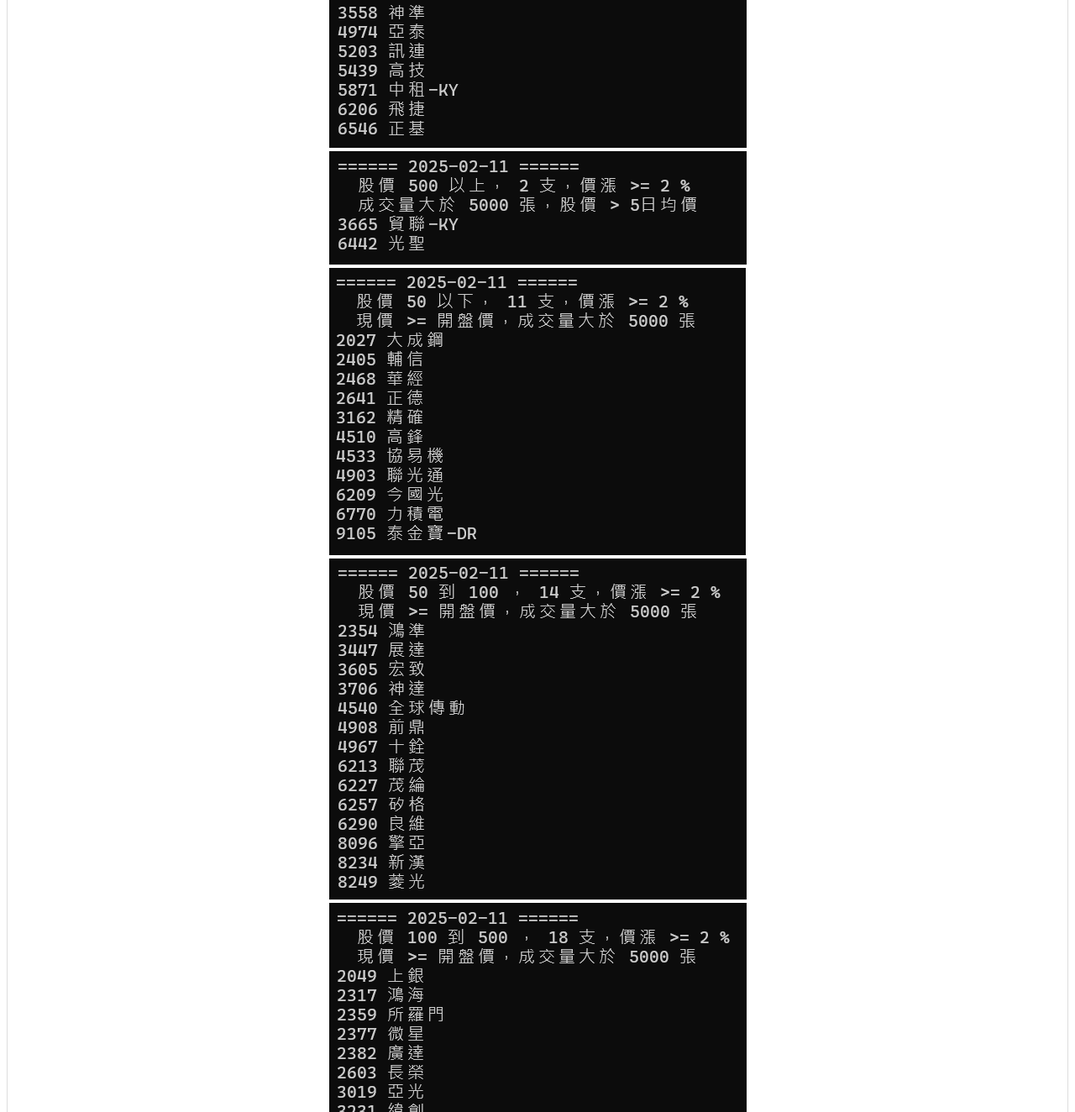
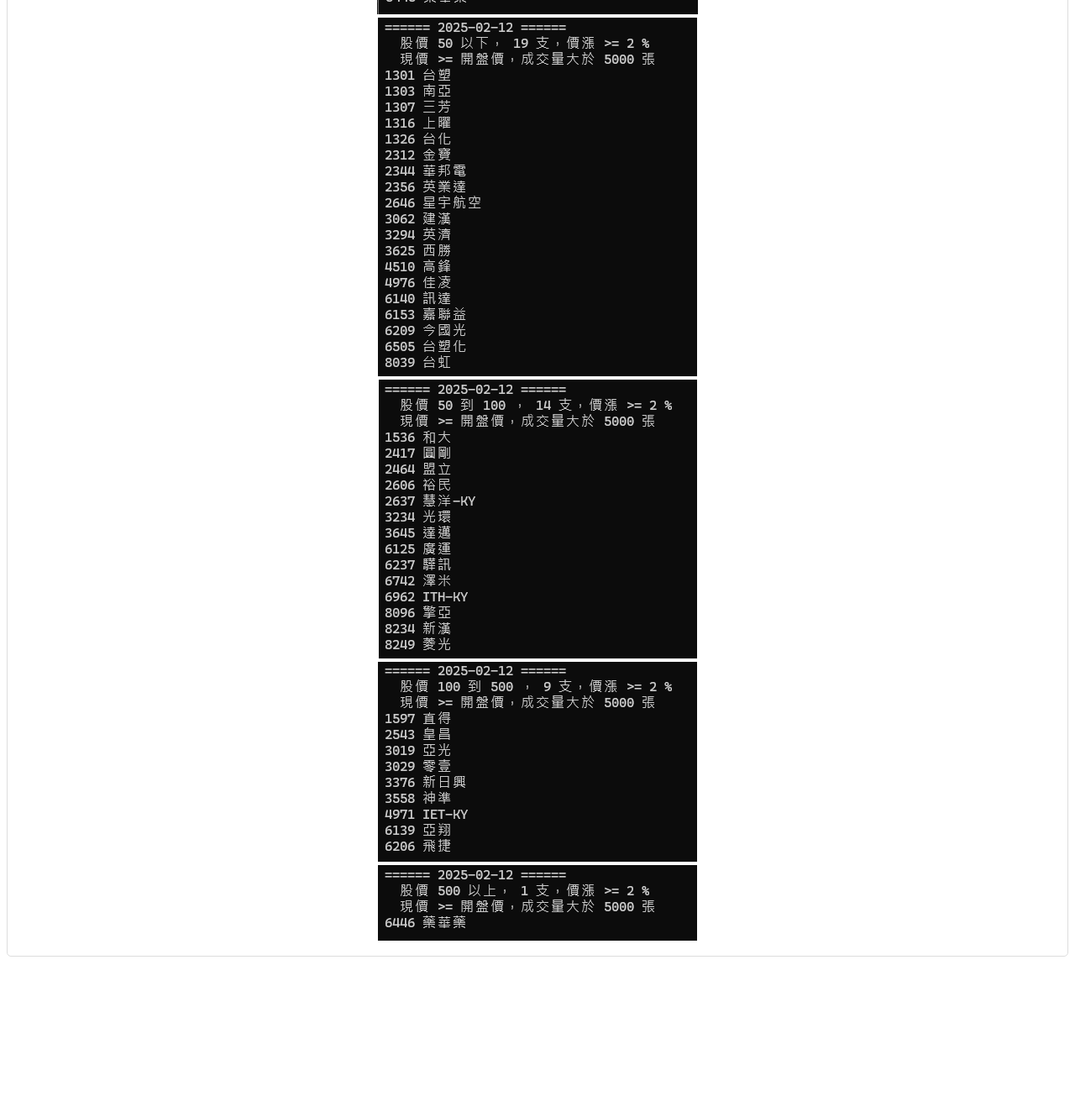
Before and after one commit to kidpal/kidpal.github.io, a plain HTML site: page index.html in a window 1280 px wide. Shown: the part 1476-2800 px from the top of the page at 84% size. After the commit the page ends 2623 px from the top, so only its background shows below. Drawn offline with Linux system fonts and the light colour scheme.

Commit message:
20250212盤後

```diff
--- a/index.html
+++ b/index.html
@@ -62,42 +62,42 @@
 		-->
 		<tr><td align="center">
 		<picture>
-		  <img src="./analysis/2025-2-11-1.png" style="max-width:100%;height:auto;" alt="">
+		  <img src="./analysis/2025-2-12-1.png" style="max-width:100%;height:auto;" alt="">
 		</picture>
 		</td></tr>
 		<tr><td align="center">
 		<picture>
-		  <img src="./analysis/2025-2-11-2.png" style="max-width:100%;height:auto;" alt="">
+		  <img src="./analysis/2025-2-12-2.png" style="max-width:100%;height:auto;" alt="">
 		</picture>
 		</td></tr>
 		<tr><td align="center">
 		<picture>
-		  <img src="./analysis/2025-2-11-3.png" style="max-width:100%;height:auto;" alt="">
+		  <img src="./analysis/2025-2-12-3.png" style="max-width:100%;height:auto;" alt="">
 		</picture>
 		</td></tr>
 		<tr><td align="center">
 		<picture>
-		  <img src="./analysis/2025-2-11-4.png" style="max-width:100%;height:auto;" alt="">
+		  <img src="./analysis/2025-2-12-4.png" style="max-width:100%;height:auto;" alt="">
 		</picture>
 		</td></tr>
 		<tr><td align="center">
 		<picture>
-		  <img src="./analysis/2025-2-11-5.png" style="max-width:100%;height:auto;" alt="">
+		  <img src="./analysis/2025-2-12-5.png" style="max-width:100%;height:auto;" alt="">
 		</picture>
 		</td></tr>
 		<tr><td align="center">
 		<picture>
-		  <img src="./analysis/2025-2-11-6.png" style="max-width:100%;height:auto;" alt="">
+		  <img src="./analysis/2025-2-12-6.png" style="max-width:100%;height:auto;" alt="">
 		</picture>
 		</td></tr>
 		<tr><td align="center">
 		<picture>
-		  <img src="./analysis/2025-2-11-7.png" style="max-width:100%;height:auto;" alt="">
+		  <img src="./analysis/2025-2-12-7.png" style="max-width:100%;height:auto;" alt="">
 		</picture>
 		</td></tr>
 		<tr><td align="center">
 		<picture>
-		  <img src="./analysis/2025-2-11-8.png" style="max-width:100%;height:auto;" alt="">
+		  <img src="./analysis/2025-2-12-8.png" style="max-width:100%;height:auto;" alt="">
 		</picture>
 		</td></tr>
 		</table>
```
Also changed, not shown: analysis/2025-2-12-1.png (added), analysis/2025-2-12-2.png (added), analysis/2025-2-12-3.png (added), analysis/2025-2-12-4.png (added), analysis/2025-2-12-5.png (added), analysis/2025-2-12-6.png (added), analysis/2025-2-12-7.png (added), analysis/2025-2-12-8.png (added).
